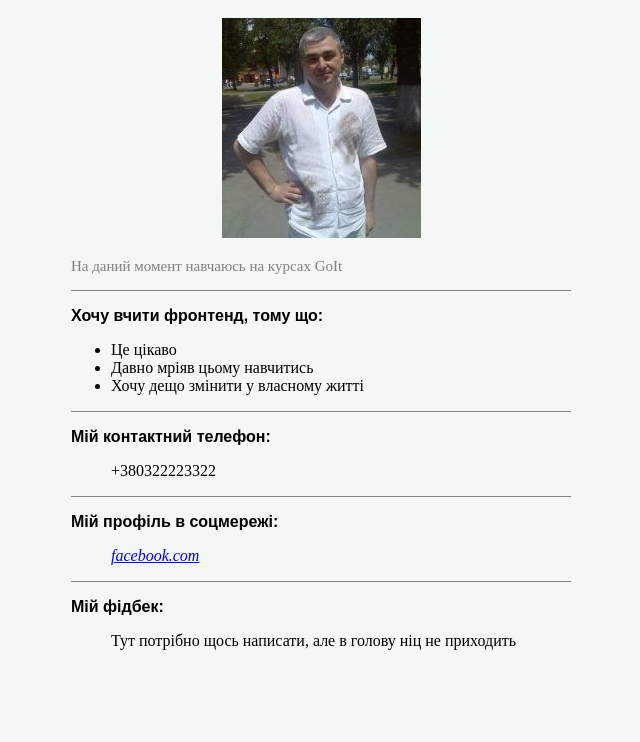
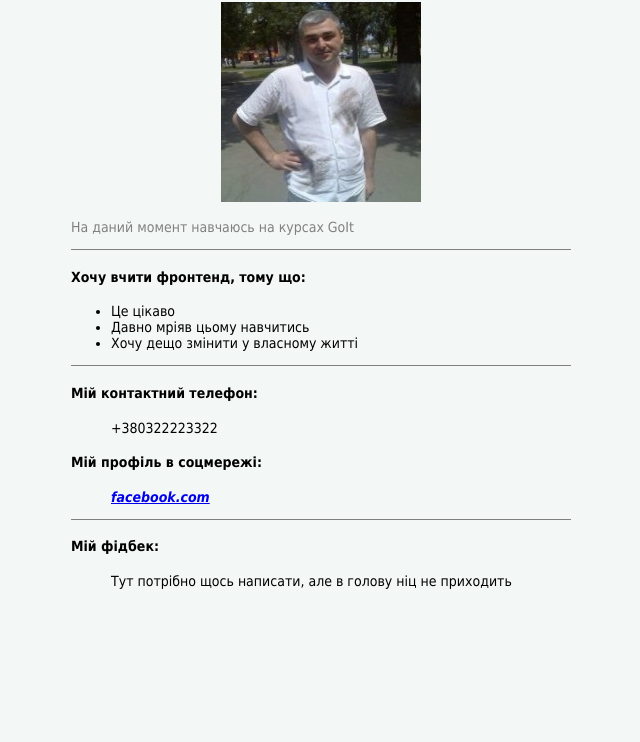
Before and after one commit to AlexKhalaimov/AlexKhalaimov.github.io, a plain HTML site: page index.html in a window 1280 px wide. Shown: the part 58-800 px from the top of the page, without its empty margins (319-959 px from the left). Drawn offline with Linux system fonts and the light colour scheme.

Commit message:
changes to index.html
file was totally remaked

```diff
--- a/css/style.css
+++ b/css/style.css
@@ -1,37 +1,40 @@
 body{
 	background: #f3f7f6;
+	font-family: Tahoma, Arial, sans-serif;
+	font-size: 14px;
+	}
+div{
+	margin: auto;
+	width: 500px;
+	}
+div p{
+	color: gray;
+	}
+h1 {
+	text-transform: uppercase;
+	text-align: center;
+	font-size: 24px;
+	font-weight: bold;
+	}
+img {
+	height: 200px;
+	width: 200px;
+	border: 1px;
 	}
 a {
 	font-style: italic;
-	}
-.main{
-	margin: auto;
-	width: 500px;
-	}
-.main_header{
-	text-transform: uppercase;
-	text-align: center;
-	font-size: 24px;
-	font-family: sans-serif, Arial, Tahoma;
-	font-weight: bold;
-	}
-.sub_header{
-	font-family: sans-serif, Arial, Tahoma;
-	font-size: 16px;
 	font-weight: bold;
 	}
 .my_photo{
 	text-align: center;
 	}
+.box1{
+	border-top: 1px solid gray;
+	border-bottom: 1px solid gray;
+	}
+.box2{
+	border-bottom: 1px solid gray;
+	}
 .list{
 	list-style: none;
 	}
-.box1{
-	text-align: left;
-	font-size: 15px;
-	color: gray;
-	}
-.box{
-	border-top: 1px solid gray;
-	text-align: left;
-	}
--- a/index.html
+++ b/index.html
@@ -6,43 +6,32 @@
 			<title>My first web page</title>
 		</head>
 		<body>
-				<div class="main">
-					<div class="sub_main">
-						<p class="main_header">халаімов олександр</p>
-						<p class="my_photo"><img src="Img/my_photo.jpg" alt="моє фото"></p>
-					</div>
+				<div>
+					<h1>халаімов олександр</h1>
+					<p class="my_photo"><img src="img/my_photo.jpg" alt="My photo"></p>
+					<p>На даний момент навчаюсь на курсах GoIt</p>
 					<div class="box1">
-						<p>На даний момент навчаюсь на курсах GoIt</p>
-
-					</div>
-					<div class="box">
-						<p class="sub_header">Хочу вчити фронтенд, тому що:</p>
-							<ul class="list1">
-								<li class="list_item">Це цікаво</li>
-								<li class="list_item">Давно мріяв цьому навчитись</li>
-								<li class="list_item">Хочу дещо змінити у власному житті</li>
-							</ul>
-
-					</div>
-					<div class="box">
-						<p class="sub_header">Мій контактний телефон:</p>
-							<ul class="list">
-								<li class="list_item">+380322223322</li>
+						<h4>Хочу вчити фронтенд, тому що:</h4>
+							<ul>
+								<li>Це цікаво</li>
+								<li>Давно мріяв цьому навчитись</li>
+								<li>Хочу дещо змінити у власному житті</li>
 							</ul>
 					</div>
-					<div class="box">
-						<p class="sub_header">Мій профіль в соцмережі:</p>
+					<div class="box2">
+						<h4>Мій контактний телефон:</h4>
 							<ul class="list">
-								<li class="list_item"><a href="https://www.facebook.com/Alexander.Khalaimov" target="_blank">facebook.com</a></li>
+								<li>+380322223322</li>
+							</ul>
+						<h4>Мій профіль в соцмережі:</h4>
+							<ul class="list">
+								<li><a href="https://www.facebook.com/Alexander.Khalaimov" target="_blank">facebook.com</a></li>
 							</ul>
 					</div>
-					<div class="box">
-						<p class="sub_header">Мій фідбек:</p>
-							<ul class="list">
-								<li class="list_item">Тут потрібно щось написати, але в голову ніц не приходить</li>
-							</ul>
-					</div>
-
+					<h4>Мій фідбек:</h4>
+						<ul class="list">
+							<li>Тут потрібно щось написати, але в голову ніц не приходить</li>
+						</ul>
 				</div>
 
 
```
